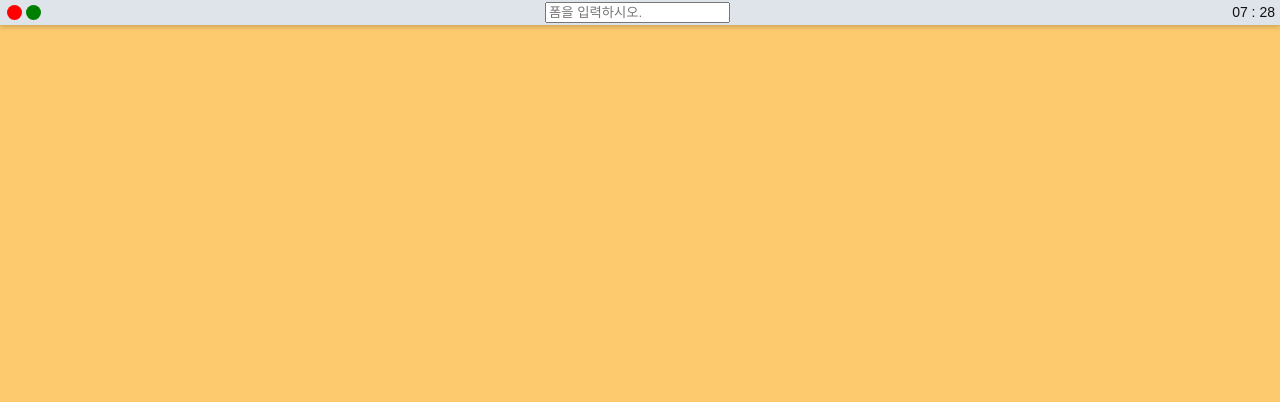
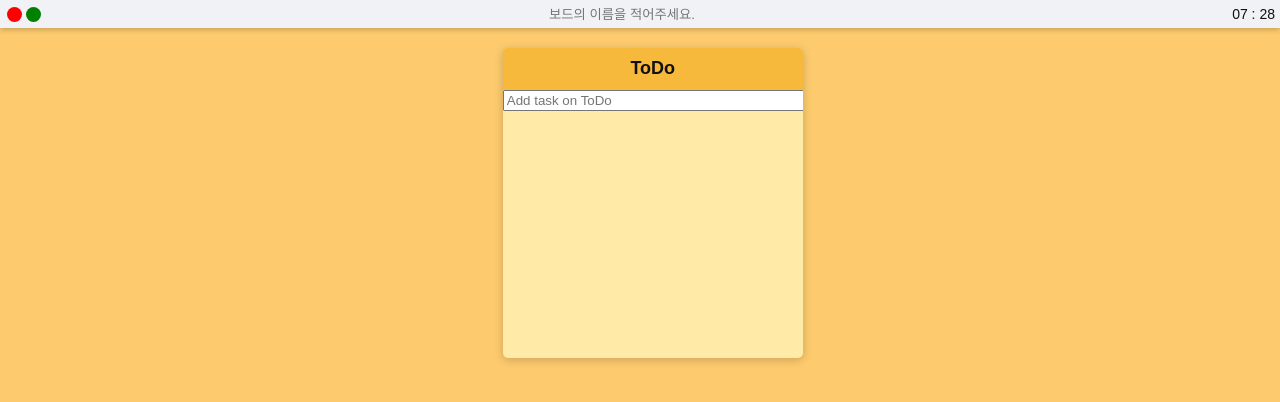
Before and after one commit to danbe80/yell-app, a React (Create React App) app: page / in a window 1280 px wide. Shown: the top 402 px of the page. Built offline with nearby package versions, Linux system fonts and the light colour scheme.

Commit message:
create board form Done

```diff
--- a/src/App.tsx
+++ b/src/App.tsx
@@ -1,4 +1,9 @@
+import { DragDropContext, DropResult } from "react-beautiful-dnd";
+import { useRecoilState } from "recoil";
 import styled from "styled-components";
+import { toDoState } from "./atoms";
+import Board from "./Components/Board";
+import CreateBoardForm from "./Components/CreateBoardForm";
 import HeaderBtn from "./Components/HeaderBtn";
 import Timer from "./Components/Timer";
 
@@ -33,31 +38,71 @@ const Boards = styled.div`
 
 const Header = styled.header<IHeader>`
   display: flex;
+  width: 100%;
+  min-height: 28px;
   justify-content: space-between;
   align-items: center;
   background-color: ${props => props.bgColor};
   box-shadow: 0 2px 5px rgba(0, 0, 0, .2);
   margin-bottom: 20px;
 `
+
 interface IHeader {
   bgColor: string;
 }
 
 
 function App() {
-
-
+  const [toDos, setToDos] = useRecoilState(toDoState);
+  const onDragEnd = (info:DropResult) => {
+    const {destination, source} = info;
+    if(!destination) return;
+    if(destination.droppableId === source.droppableId){
+      //같은 보드판에서의 움직임
+      setToDos((allBoards) => {
+        const boardCopy = [...allBoards[source.droppableId]];
+        const taskObj = boardCopy[source.index];
+        boardCopy.splice(source.index, 1);
+        boardCopy.splice(destination?.index, 0, taskObj);
+        return {
+          ...allBoards,
+          [source.droppableId]: boardCopy,
+        };
+      });
+  }
+  if(destination.droppableId !== source.droppableId){
+    // 다른 보드판으로의 움직임
+    setToDos((allBoards) => {
+      const sourceBoard = [...allBoards[source.droppableId]];
+      const taskObj = sourceBoard[source.index];
+      const destinationBoard = [...allBoards[destination.droppableId]];
+      sourceBoard.splice(source.index, 1);
+      destinationBoard.splice(destination?.index, 0, taskObj);
+      return {
+        ...allBoards,
+        [source.droppableId]: sourceBoard,
+        [destination.droppableId]: destinationBoard
+      };
+    });
+  }
+}
   return(
     <Wrapper>
-      <Header bgColor={'#dfe4ea'}>
-       <HeaderBtn />
-        <CreateFrom>
-          <input
-            type="text"
-            placeholder="폼을 입력하시오."/>
-        </CreateFrom>
+      <Header bgColor="#f1f2f6">
+        <HeaderBtn />
+        <CreateBoardForm />
         <Timer />
       </Header>
+      <DragDropContext onDragEnd={onDragEnd}>
+        <BoardsWrap>
+          {/* 모든 보드판을 묶고 있는 영역 */}
+          <Boards>
+            {Object.keys(toDos).map((boardId) => (
+              <Board boardId={boardId} key={boardId} toDos={toDos[boardId]}/>
+            ))}
+          </Boards>
+        </BoardsWrap>
+      </DragDropContext>
     </Wrapper>
   );
 }
--- a/src/Components/CreateBoardForm.tsx
+++ b/src/Components/CreateBoardForm.tsx
@@ -1,20 +1,20 @@
 import React, { useState } from "react";
 import { useForm } from "react-hook-form";
+import { useRecoilState } from "recoil";
 import styled from "styled-components";
-import {IForm} from "../atoms";
+import { toDoState } from "../atoms";
 
-const BoardForm = styled.form`
-  display: flex;
+const CreateFrom = styled.form`
+ display: flex;
   height: 100%;
   justify-content: center;
   input {
     background-color: transparent;
     border: none;
-    &:active {
-      border: none;
-    }
+    padding: 2px;
   }
 `;
+
 
 const FormBtn = styled.button`
   display: block;
@@ -29,41 +29,32 @@ const FormBtn = styled.button`
   }
 `;
 
-interface IBoardFrom {
-  postit: string;
+interface IForm{
+  toForm: string;
 }
 
-interface IFormProps {
-  toForm : IForm[];
-}
-interface IFormName {
-  FormName: string;
-}
-
-
-function CreateBoardForm({toForm}:IFormProps){
-  /* const {register, setValue, handleSubmit} = useForm<IBoardFrom>();
-  const [isCreateFormBtn, setIsCreateFormBtn] = useState(false);
-  const onClick = (event:React.FormEvent<HTMLButtonElement>) => {
-    event.preventDefault();
-    setIsCreateFormBtn((current) => !current);
+function CreateBoardForm(){
+  const [toDos, setToDos] = useRecoilState(toDoState);
+  const {register, setValue, handleSubmit} = useForm<IForm>({defaultValues: {toForm: ""}});
+  const onValid = ({toForm}:IForm) => {
+    if(toForm !== ''){
+      if(
+        Object.keys(toDos).some(
+          (v) => v.toLowerCase() === toForm.toLowerCase(),
+        )
+      )
+      return;
+      setToDos({...toDos, [toForm]: []});
+      setValue('toForm', '');
+    }
   }
-  const onValid = ({FormName}:IFormName) => {
-    console.log(FormName);
-    setValue("postit", "");
-  } */
-  return(
-   /*  <BoardForm onSubmit={handleSubmit(onValid)}>
-      {isCreateFormBtn ?
-        <input
-        {...register("postit", {required: true})}
+  return (
+    <CreateFrom onSubmit={handleSubmit(onValid)}>
+      <input {...register("toForm", {required: true})}
         type="text"
-        placeholder="폼이름을 입력해주세요."
-      />
-      : <FormBtn onClick={onClick}>FORM</FormBtn>}
-    </BoardForm> */
-    null
-  );
+        placeholder="보드의 이름을 적어주세요."/>
+    </CreateFrom>
+  )
 }
 
 export default CreateBoardForm;
--- a/src/atoms.tsx
+++ b/src/atoms.tsx
@@ -1,4 +1,4 @@
-import { atom, selector } from "recoil";
+import { atom } from "recoil";
 
 export interface IToDo {
   id: number;
@@ -12,21 +12,6 @@ interface IToDoState {
 export const toDoState = atom<IToDoState>({
   key: "toDo",
   default: {
-
+      "ToDo": [],
     }
   });
-
-export const toFormState = atom<IFormState>({
-  key: "postit",
-  default: {
-    "form": []
-  },
-})
-interface IFormState {
-  [key: string]: IForm[];
-}
-
-export interface IForm {
-  id: number;
-  name: string;
-}
```
Also changed, not shown: package.json (+14 -14 lines), 1 other file (tests, documents, lock files or other folders).
